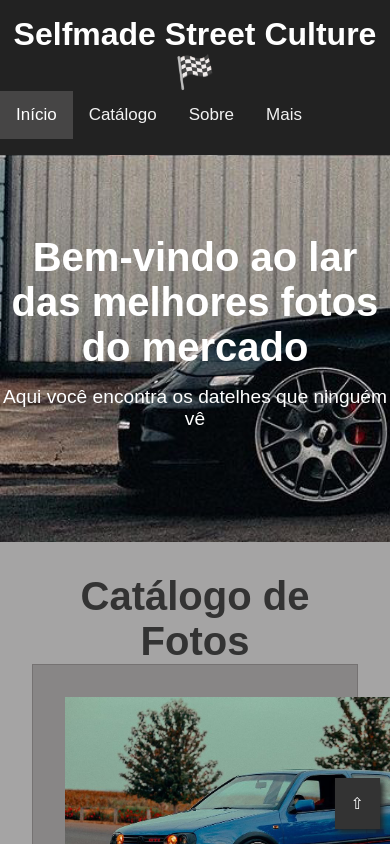
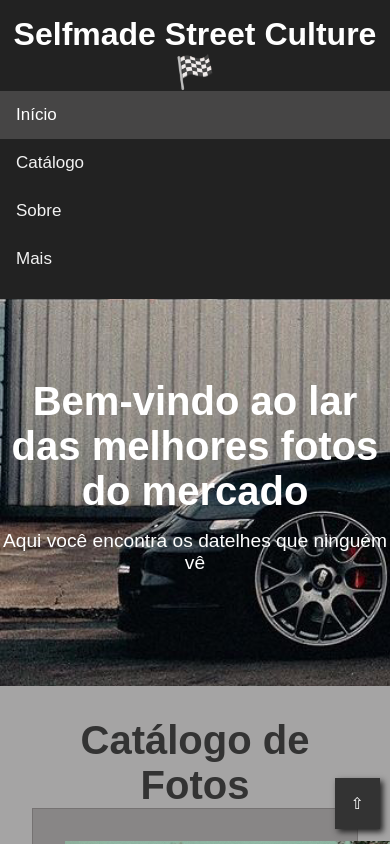
Before and after one commit to GilbertoJunior874/Selfmade, a plain HTML site: page index.html in a window 390 px wide. Shown: the top 844 px of the page. Drawn offline with Linux system fonts and the light colour scheme.

Commit message:
Add files via upload

```diff
--- a/index.html
+++ b/index.html
@@ -10,12 +10,13 @@
 <body class="content-main">
     <header class="content-header">
         <h1>Selfmade Street Culture &#127937;</h1>
-            <div class="topnav" id="Topnav">
+            <div class="topnav" id="topnav">
                 <a href="#home" class="active">Início</a>
                 <a href="#catalogo">Catálogo</a>
                 <a href="#ensaio">Sobre</a>
                 <a href="#sobre">Mais</a>
             </div>
+
 
     </header>
 
--- a/style.css
+++ b/style.css
@@ -27,7 +27,6 @@ html {
 /* nav bar nova */
 
 .topnav {
-
     background-color: #222;
     overflow: hidden;
 }
@@ -221,3 +220,14 @@ section {
     box-shadow: 3px 3px 6px #222;
 
 }
+/* responsividade basica da nav */
+@media screen and (max-width: 600px) {
+    .topnav a {
+      float: none;
+      display: block;
+      text-align: left;
+    }
+    .topnav-right {
+      float: none;
+    }
+  }
```
